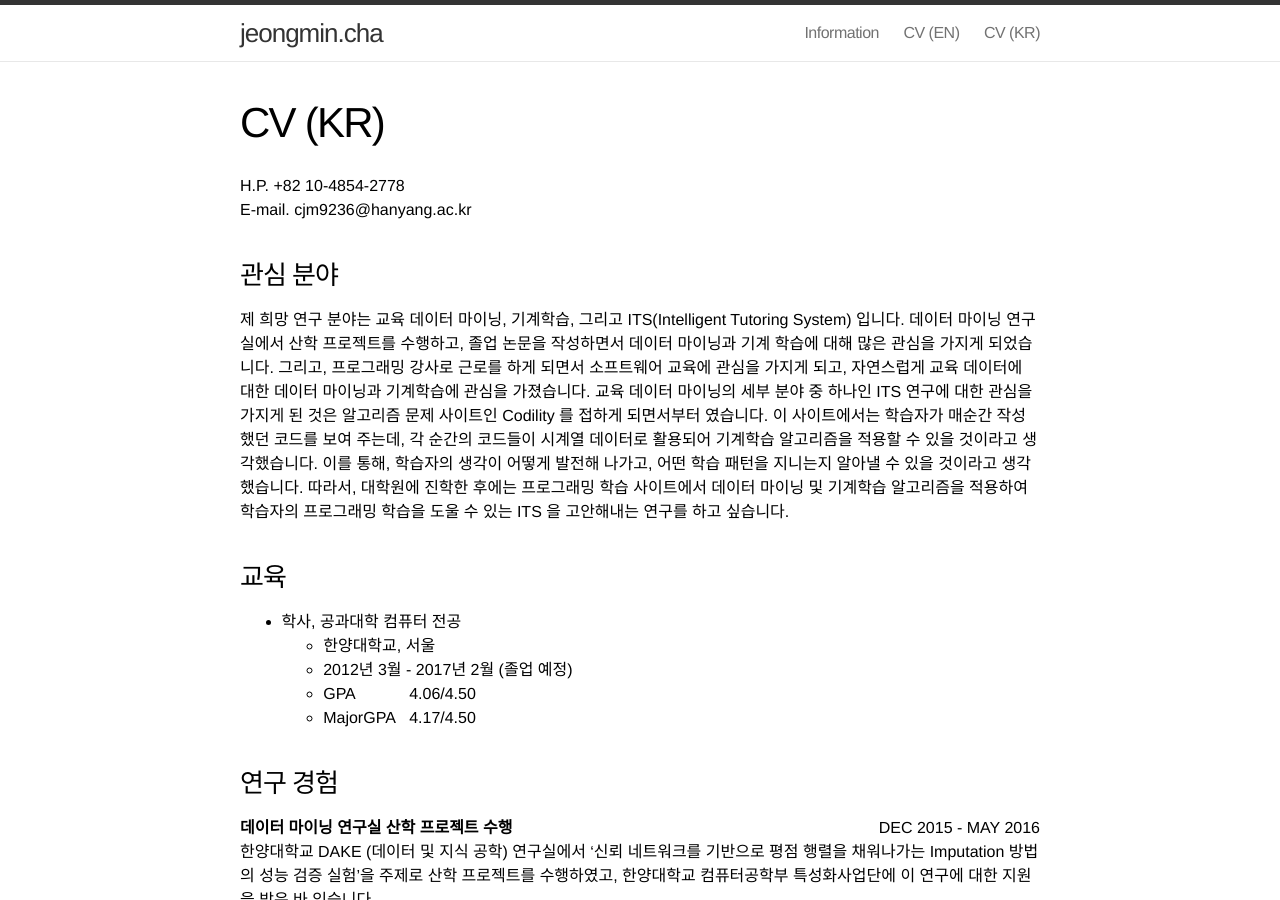
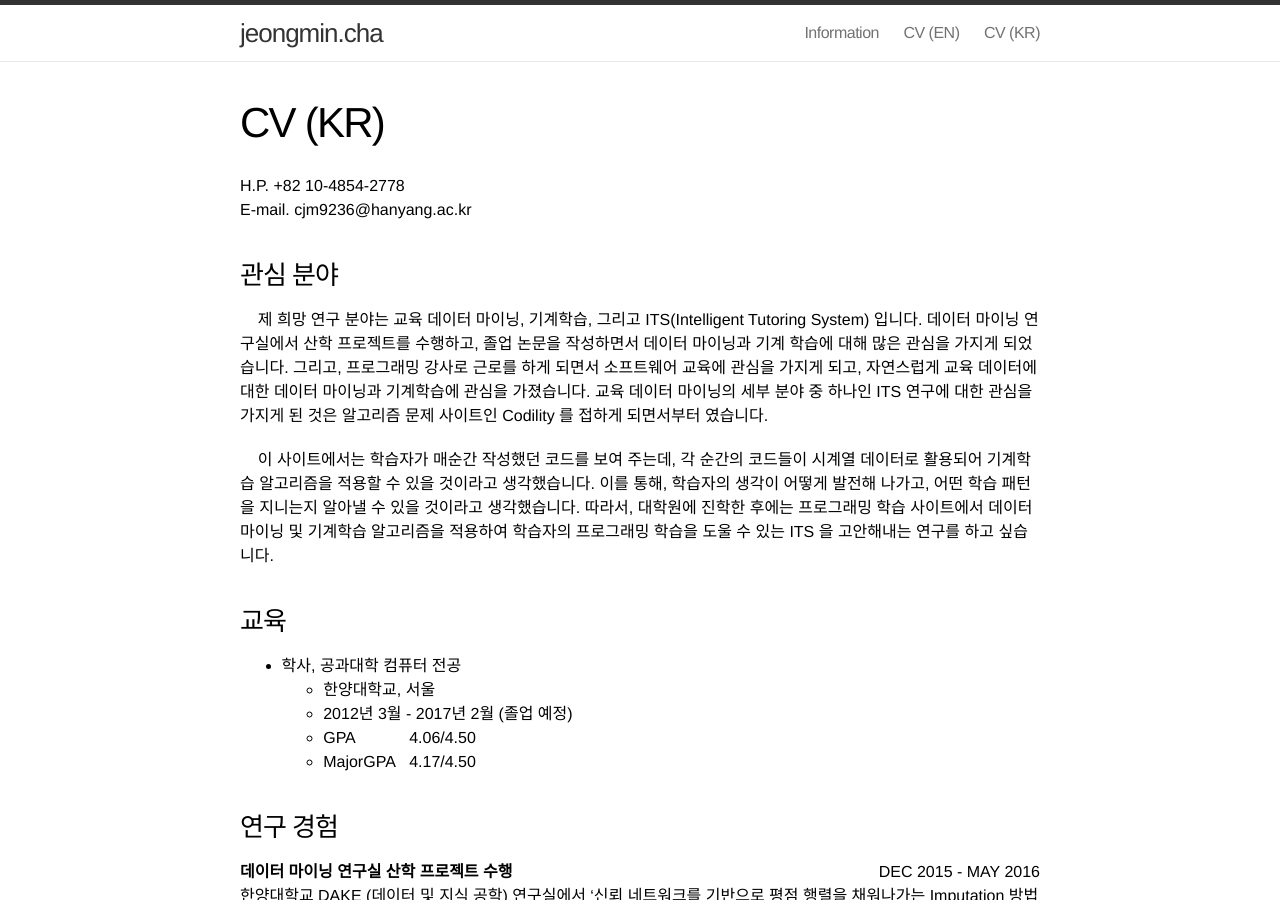
Before and after one commit to JeongMinCha/jeongmincha.github.com, a Jekyll site: the page built from cv-kor.md, in a window 1280 px wide and 900 px high. Built offline with Jekyll 4.4.1, drawn with Linux system fonts in a browser that asks for light colours; some of the changed lines change nothing that is shown.

Commit message:
Indent first line in kor cv

```diff
--- a/cv-kor.md
+++ b/cv-kor.md
@@ -7,7 +7,9 @@ H.P. +82 10-4854-2778
 E-mail. cjm9236@hanyang.ac.kr
 
 ### 관심 분야
-  제  희망  연구  분야는  교육  데이터  마이닝,  기계학습,  그리고  ITS(Intelligent  Tutoring  System)  입니다.  데이터  마이닝  연구실에서  산학  프로젝트를  수행하고,  졸업  논문을  작성하면서  데이터  마이닝과  기계  학습에  대해  많은  관심을  가지게  되었습니다.  그리고,  프로그래밍  강사로  근로를  하게  되면서  소프트웨어  교육에  관심을  가지게  되고,  자연스럽게  교육  데이터에  대한  데이터  마이닝과  기계학습에  관심을  가졌습니다.    교육  데이터  마이닝의  세부  분야  중  하나인  ITS  연구에  대한  관심을  가지게  된  것은  알고리즘  문제  사이트인  Codility 를  접하게  되면서부터  였습니다.  이  사이트에서는  학습자가  매순간  작성했던  코드를  보여  주는데,  각  순간의  코드들이  시계열  데이터로  활용되어  기계학습  알고리즘을  적용할  수  있을  것이라고  생각했습니다.  이를  통해,  학습자의  생각이  어떻게  발전해  나가고,  어떤  학습  패턴을  지니는지  알아낼  수  있을  것이라고  생각했습니다.  따라서,  대학원에  진학한  후에는  프로그래밍  학습  사이트에서  데이터  마이닝  및  기계학습  알고리즘을  적용하여  학습자의  프로그래밍  학습을  도울  수  있는  ITS 을  고안해내는  연구를  하고  싶습니다.
+&nbsp;&nbsp;&nbsp;&nbsp;제  희망  연구  분야는  교육  데이터  마이닝,  기계학습,  그리고  ITS(Intelligent  Tutoring  System)  입니다.  데이터  마이닝  연구실에서  산학  프로젝트를  수행하고,  졸업  논문을  작성하면서  데이터  마이닝과  기계  학습에  대해  많은  관심을  가지게  되었습니다.  그리고,  프로그래밍  강사로  근로를  하게  되면서  소프트웨어  교육에  관심을  가지게  되고,  자연스럽게  교육  데이터에  대한  데이터  마이닝과  기계학습에  관심을  가졌습니다.    교육  데이터  마이닝의  세부  분야  중  하나인  ITS  연구에  대한  관심을  가지게  된  것은  알고리즘  문제  사이트인  Codility 를  접하게  되면서부터  였습니다.
+
+&nbsp;&nbsp;&nbsp;&nbsp;이  사이트에서는  학습자가  매순간  작성했던  코드를  보여  주는데,  각  순간의  코드들이  시계열  데이터로  활용되어  기계학습  알고리즘을  적용할  수  있을  것이라고  생각했습니다.  이를  통해,  학습자의  생각이  어떻게  발전해  나가고,  어떤  학습  패턴을  지니는지  알아낼  수  있을  것이라고  생각했습니다.  따라서,  대학원에  진학한  후에는  프로그래밍  학습  사이트에서  데이터  마이닝  및  기계학습  알고리즘을  적용하여  학습자의  프로그래밍  학습을  도울  수  있는  ITS 을  고안해내는  연구를  하고  싶습니다.
 
 ### 교육
 - 학사, 공과대학 컴퓨터 전공
```
